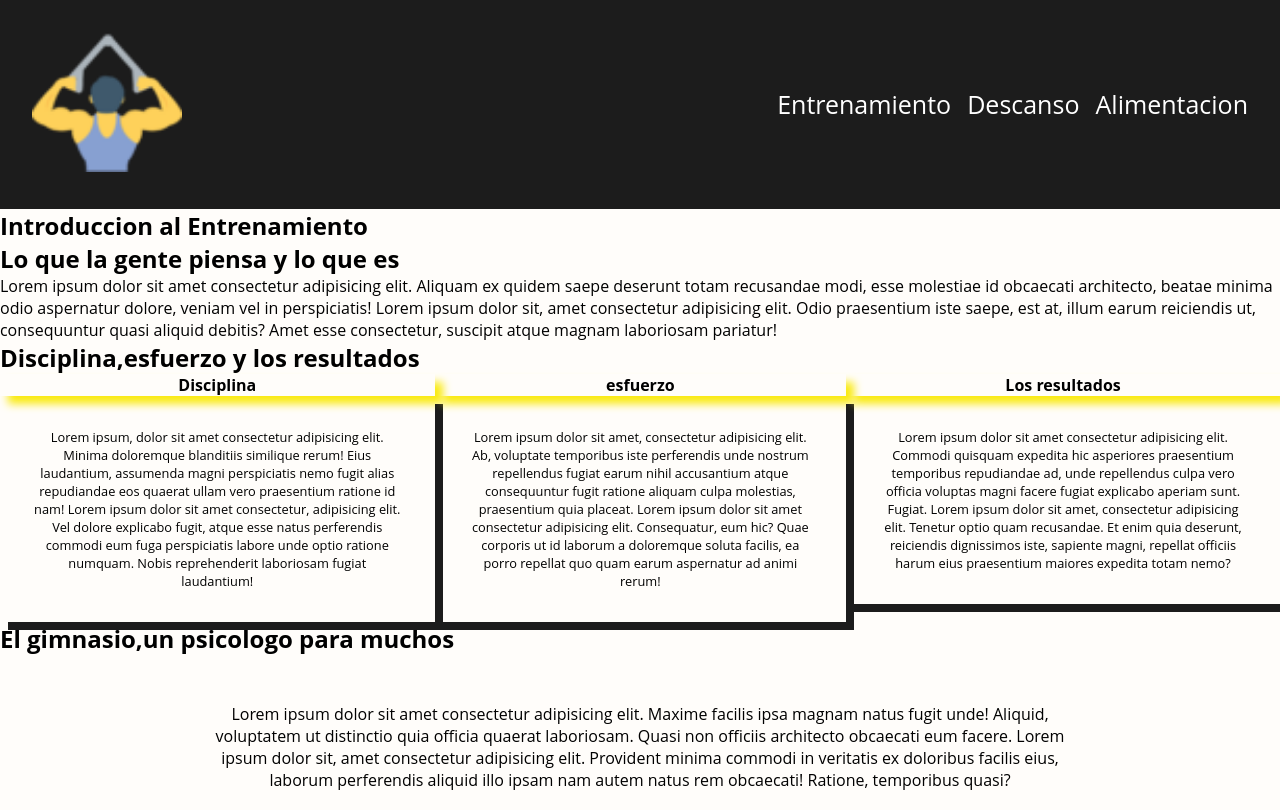
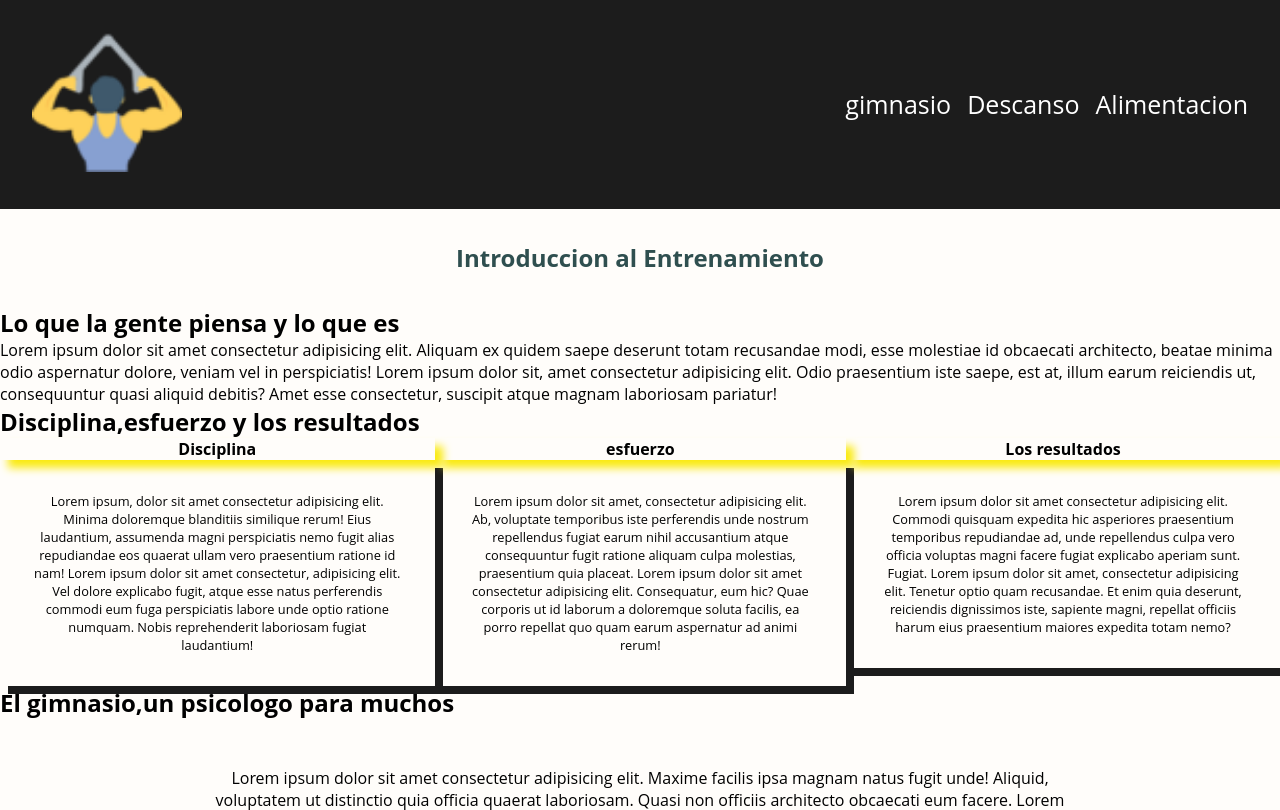
Before and after one commit to DiegoG1999/proyecto-coder, a website: page html/gimnasio.html in a window 1280 px wide. Shown: the top 810 px of the page. Drawn offline with nearby package versions, Linux system fonts and the light colour scheme.

Commit message:
gimnasio

```diff
--- a/html/gimnasio.html
+++ b/html/gimnasio.html
@@ -18,7 +18,7 @@
         <nav class="encabezado__nav" id="nav">
             <button id="cerrar" class="cerrar-menu"> <i class="bi bi-x"></i></button>
             <ul class="encabezado__lista">
-                <li class="encabezado__item"> <a href="./entrenamiento.html"> Entrenamiento </a></li>
+                <li class="encabezado__item"> <a href="./gimnasio.html"> gimnasio </a></li>
                 <li class="encabezado__item"><a href="./descanso.html"> Descanso</a></li>
                 <li class="encabezado__item"><a href="./alimentacion.html"> Alimentacion </a></li>
 
--- a/scss/components/_header.scss
+++ b/scss/components/_header.scss
@@ -125,9 +125,10 @@
         flex-direction: column;
         align-items: end;
         font-size: 1rem;
+
     }
 
-    .encabezado__item a {
+    .encabezado__item a{
         color: white;
     }
 
--- a/scss/pages/_gimnasio.scss
+++ b/scss/pages/_gimnasio.scss
@@ -1,3 +1,6 @@
+$color-titulos: #2F4F4F;
+$color-subtitulo: #7B68EE;
+
 @media (max-width:599px) {
 
 }
@@ -11,6 +14,14 @@
 
 main {
     font-family: 'Lucida Sans', 'Lucida Sans Regular', 'Lucida Grande', 'Lucida Sans Unicode', Geneva, Verdana, sans-serif;
+}
+.gym{
+
+    &__titulo{
+        text-align: center;
+        color: $color-titulos;
+        margin: 2rem;
+    }
 }
 
 .parrafo-entrenamiento {
```
Also changed, not shown: html/alimentacion.html (+1 -1 lines), html/descanso.html (+1 -1 lines), index.html (+1 -1 lines), css/styles.css, 1 other file.
